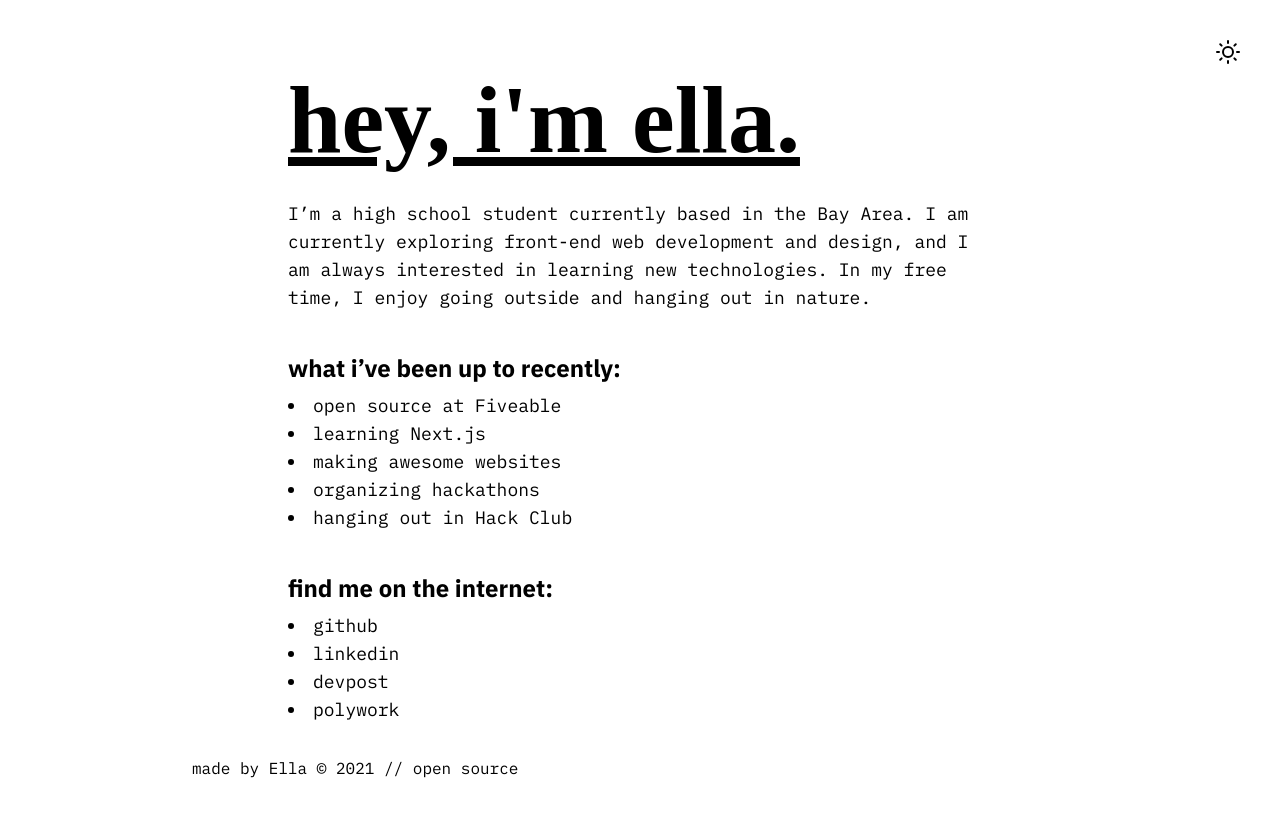
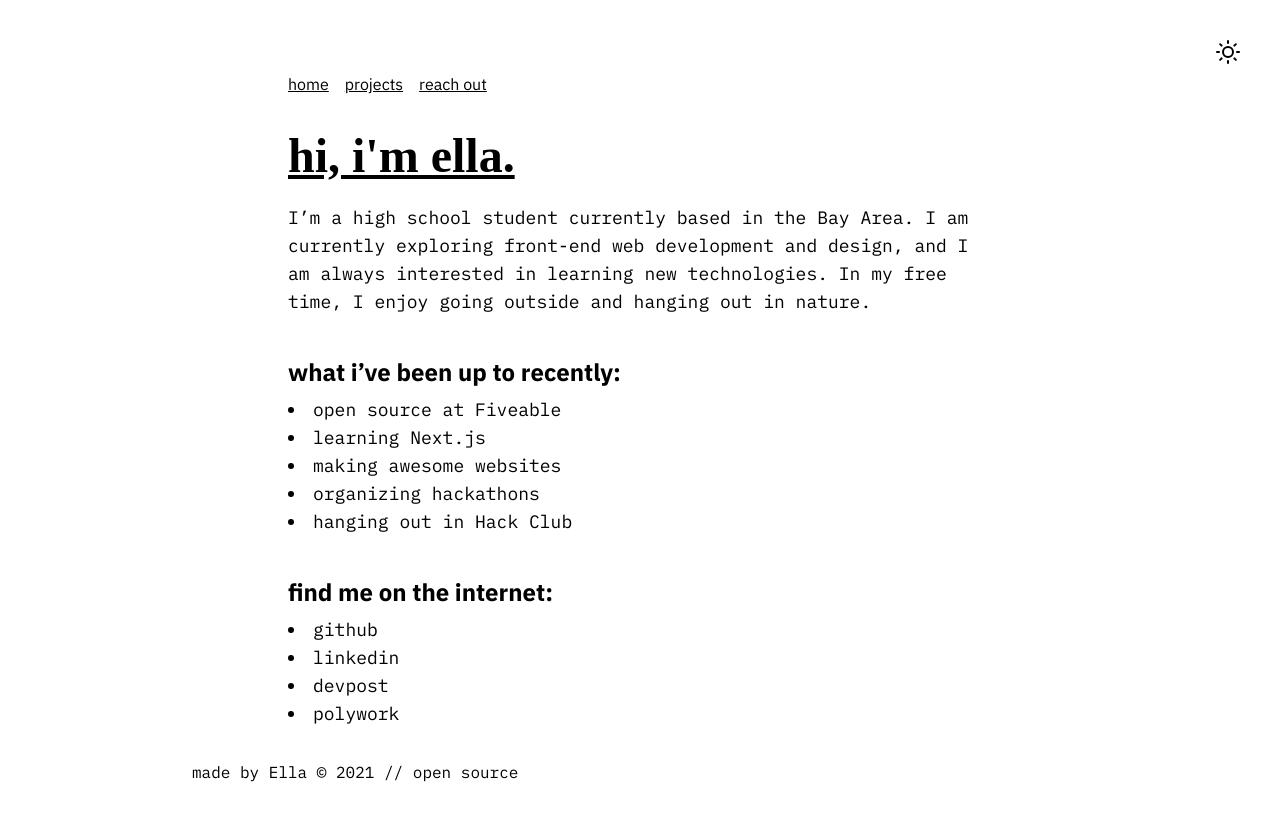
Before and after one commit to exu3/site, a Next.js app: page / in a window 1280 px wide. Built offline with nearby package versions, Linux system fonts and the light colour scheme; a web font is replaced by a local one.

Commit message:
feat: navbar

```diff
--- /dev/null
+++ b/components/layout.tsx
@@ -0,0 +1,27 @@
+import HeadObject from "./head";
+import Nav from "./nav";
+import ThemeToggle from "./theme";
+
+interface LayoutProps {
+  children: React.ReactNode;
+  heading: string;
+}
+
+export default function Layout({
+  heading,
+  children,
+}: LayoutProps): JSX.Element {
+  return (
+    <div>
+      <HeadObject />
+      <ThemeToggle />
+      <main className="px-8 md:px-24 lg:px-48 xl:px-72">
+        <Nav />
+        <h1 className="text-5xl font-extrabold leading-loose font-playfair underline">
+          {heading}
+        </h1>
+        <div>{children}</div>
+      </main>
+    </div>
+  );
+}
--- a/components/nav.tsx
+++ b/components/nav.tsx
@@ -1,65 +1,19 @@
 import Link from "next/link";
-import { useEffect } from "react";
-import { FiSun } from "react-icons/fi";
-import { useTheme } from "next-themes";
 
-// const links = [
-//   { label: "Page 1", href: "/" },
-//   { label: "Page 2", href: "/" },
-//   { label: "Page 3", href: "/" },
-// ];
+const links = [
+  { name: "home", destination: "/" },
+  { name: "projects", destination: "/projects" },
+  { name: "reach out", destination: "/" },
+];
 
-export default function Nav() {
-  const { theme, setTheme } = useTheme();
-  useEffect(() => {
-    console.log("Hi there! Want to hire me? Send me a message :)");
-  });
+export default function Nav(): JSX.Element {
   return (
-    <nav className="dark:text-white">
-      <div className="flex justify-end px-8 pt-8">
-        <button
-          onClick={() => {
-            setTheme(theme === "dark" ? "light" : "dark");
-            document
-              .querySelector("#theme_toggle")
-              .classList.toggle("rotate-180");
-          }}
-          className="p-2 rounded-full hover:bg-black dark:hover:bg-white hover:bg-opacity-10 dark:hover:bg-opacity-10 transform duration-200"
-          id="theme_toggle"
-        >
-          <FiSun size={24} />
-        </button>
-      </div>
-      {/* <ul className="flex flex-wrap items-start sm:items-center p-8 mt-6 sm:mt-0">
-        <li>Hello</li>
-        <ul className={`mx-auto sm:mx-0 flex flex-row space-x-5`}>
-          {links.map(({ href, label }) => (
-            <li className="self-center" key={`${href}${label}`}>
-              <Link href={href}>
-                <a
-                  className={`px-4 py-2 rounded hover:bg-black dark:hover:bg-white hover:bg-opacity-10 dark:hover:bg-opacity-10`}
-                >
-                  {label}
-                </a>
-              </Link>
-            </li>
-          ))}
-          <li>
-            <button
-              onClick={() => {
-                setTheme(theme === "dark" ? "light" : "dark");
-                document
-                  .querySelector("#theme_toggle")
-                  .classList.toggle("rotate-180");
-              }}
-              className="p-2 rounded-full hover:bg-black dark:hover:bg-white hover:bg-opacity-10 dark:hover:bg-opacity-10 transform duration-200"
-              id="theme_toggle"
-            >
-              <FiSun size={24} />
-            </button>
-          </li>
-        </ul>
-      </ul> */}
-    </nav>
+    <div className="flex flex-row space-x-4">
+      {links.map(({ name, destination }) => (
+        <Link key={name} href={destination}>
+          <a className="font-sans underline hover:text-gray-400 pb-3">{name}</a>
+        </Link>
+      ))}
+    </div>
   );
 }
--- /dev/null
+++ b/components/theme.tsx
@@ -0,0 +1,28 @@
+import { useEffect } from "react";
+import { FiSun } from "react-icons/fi";
+import { useTheme } from "next-themes";
+
+export default function ThemeToggle(): JSX.Element {
+  const { theme, setTheme } = useTheme();
+  useEffect(() => {
+    console.log("Hi there! Want to hire me? Send me a message :)");
+  });
+  return (
+    <nav className="dark:text-white">
+      <div className="flex justify-end px-8 pt-8">
+        <button
+          onClick={() => {
+            setTheme(theme === "dark" ? "light" : "dark");
+            document
+              .querySelector("#theme_toggle")
+              .classList.toggle("rotate-180");
+          }}
+          className="p-2 rounded-full hover:bg-black dark:hover:bg-white hover:bg-opacity-10 dark:hover:bg-opacity-10 transform duration-200"
+          id="theme_toggle"
+        >
+          <FiSun size={24} />
+        </button>
+      </div>
+    </nav>
+  );
+}
--- a/pages/index.tsx
+++ b/pages/index.tsx
@@ -1,7 +1,6 @@
-import HeadObject from "../components/head";
-import Nav from "../components/nav";
 import Link from "next/link";
 import Footer from "../components/footer";
+import Layout from "../components/layout";
 
 const links = [
   { label: "github", href: "https://github.com/eilla1" },
@@ -13,12 +12,7 @@ const links = [
 export default function Home(): JSX.Element {
   return (
     <div className="dark:text-white dark:bg-black">
-      <HeadObject />
-      <Nav />
-      <main className="px-8 md:px-24 lg:px-48 xl:px-72">
-        <h1 className="md:text-8xl text-5xl font-playfair font-extrabold underline pb-4 md:pb-8 lowercase sm:leading-loose">
-          Hey, I&apos;m Ella.
-        </h1>
+      <Layout heading="hi, i'm ella.">
         <section>
           <p className="font-mono text-lg">
             I’m a high school student currently based in the Bay Area. I am
@@ -65,7 +59,7 @@ export default function Home(): JSX.Element {
             ))}
           </ul>
         </section>
-      </main>
+      </Layout>
       <div className="px-8 md:px-24 lg:px-48 p-8">
         <Footer />
       </div>
--- /dev/null
+++ b/pages/projects.tsx
@@ -0,0 +1,13 @@
+import Layout from "../components/layout";
+
+export default function Projects(): JSX.Element {
+  return (
+    <div>
+      <Layout heading="projects">
+        <section>
+          <p>hiiii</p>
+        </section>
+      </Layout>
+    </div>
+  );
+}
```
